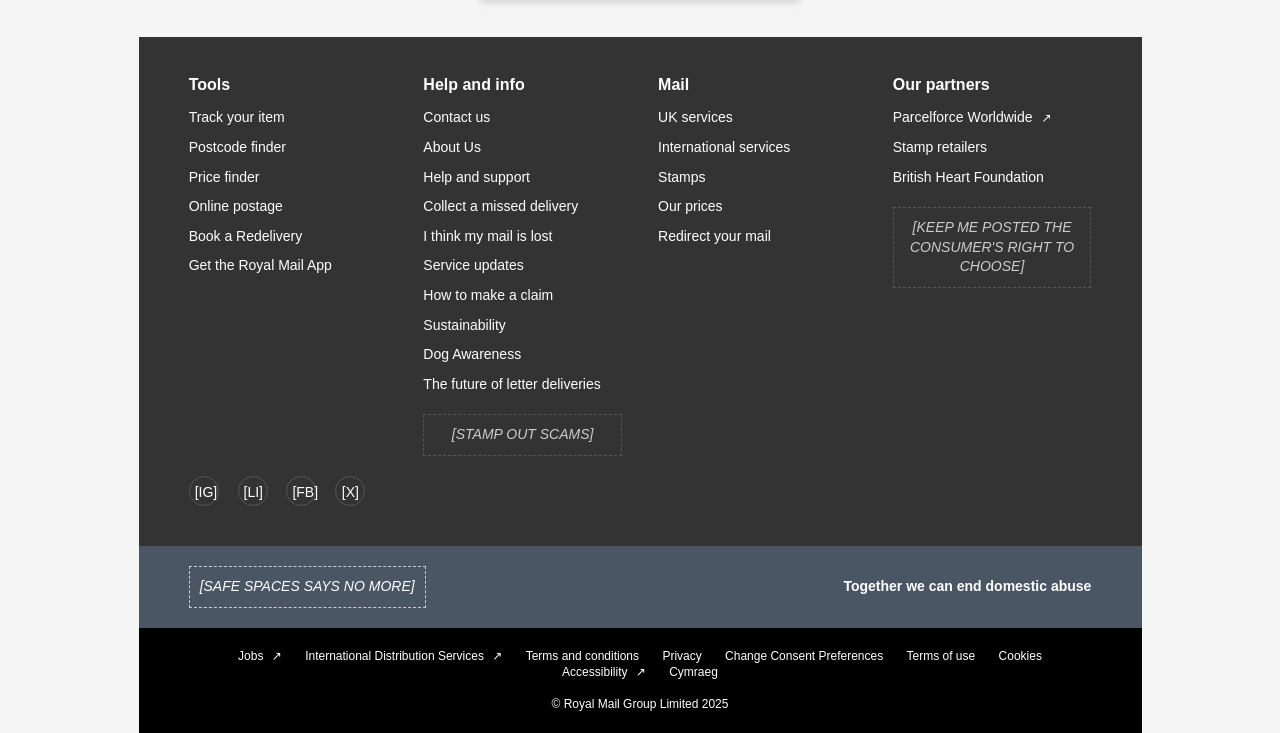
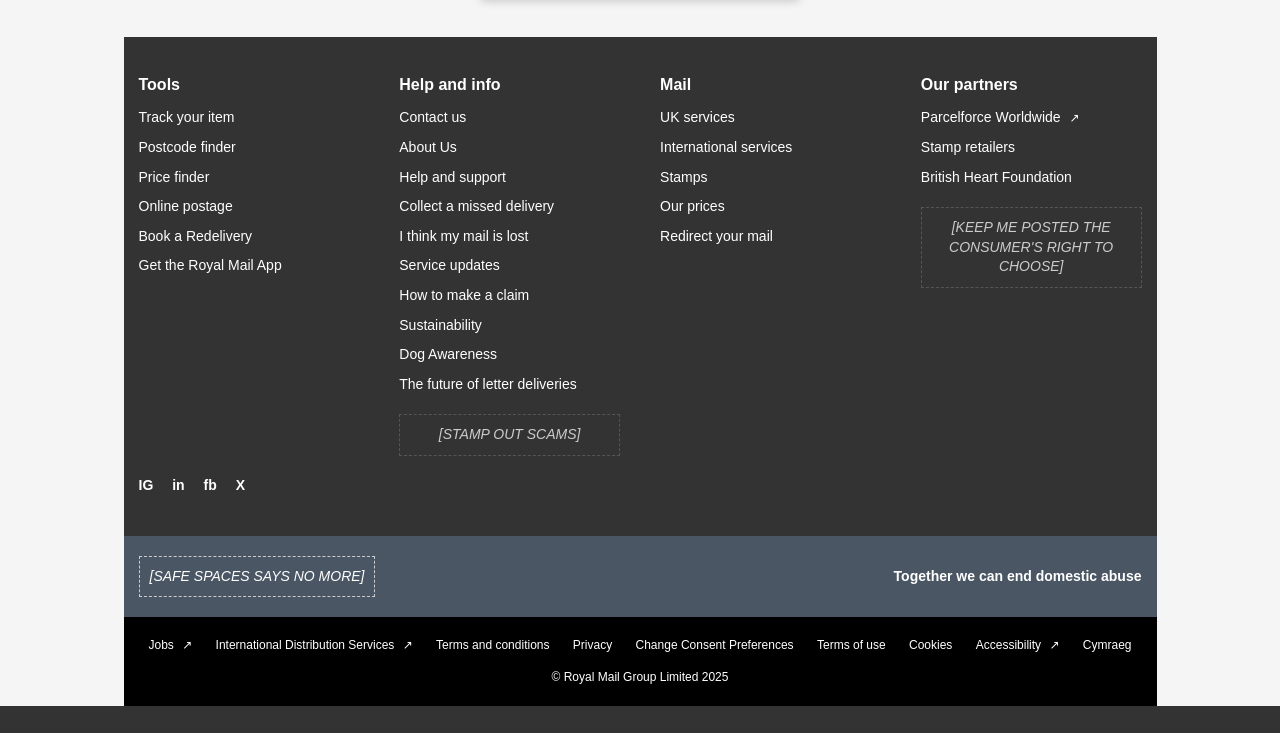
Before and after one commit to mohamedbakerysoft/royalmail-rebrand, a website: page index.html in a window 1280 px wide. Shown: the part 698-1431 px from the top of the page. After the commit the page ends 1404 px from the top, so only its background shows below. Drawn offline with Linux system fonts and the light colour scheme; a web font is replaced by a local one.

Commit message:
style: Update footer social icons in index.html and CSS for improved visibility and alignment, replacing placeholders with text and adjusting styles

```diff
--- a/css/5fd1f8972557b_v.css
+++ b/css/5fd1f8972557b_v.css
@@ -1883,14 +1883,9 @@
 .footer-social-icons span {
   display: inline-block;
   margin-right: 15px;
-  /* Placeholder for actual icon styling */
-  padding: 5px;
-  border: 1px solid #555;
-  border-radius: 50%;
-  width: 30px;
-  height: 30px;
-  text-align: center;
-  line-height: 20px; /* Adjust for vertical centering */
+  color: #fff; /* Make icon text white */
+  font-weight: bold; /* Make it a bit more visible */
+  /* Removing placeholder border/bg for text icons */
 }
 
 .footer-mid {
@@ -1951,9 +1946,11 @@
 .new-royal-mail-footer .container.footer-social-icons,
 .new-royal-mail-footer .container.footer-mid-content,
 .new-royal-mail-footer .container.footer-bottom-links {
-    max-width: 100%; /* Override general container for full-width sections if needed */
-    padding-left: 5%; /* Add some padding from edges like in screenshot */
-    padding-right: 5%;
+    max-width: 1140px; /* Content itself should be constrained */
+    margin-left: auto; /* Center the content container */
+    margin-right: auto;
+    padding-left: 15px; /* Standard padding for content */
+    padding-right: 15px;
 }
 
 /* Specific adjustments for the container within footer sections */
--- a/index.html
+++ b/index.html
@@ -198,7 +198,7 @@
       </div>
     </div>
     <div class="container footer-social-icons">
-      <span>[IG]</span> <span>[LI]</span> <span>[FB]</span> <span>[X]</span>
+      <span>IG</span> <span>in</span> <span>fb</span> <span>X</span>
     </div>
   </div>
   <div class="footer-mid">
```
